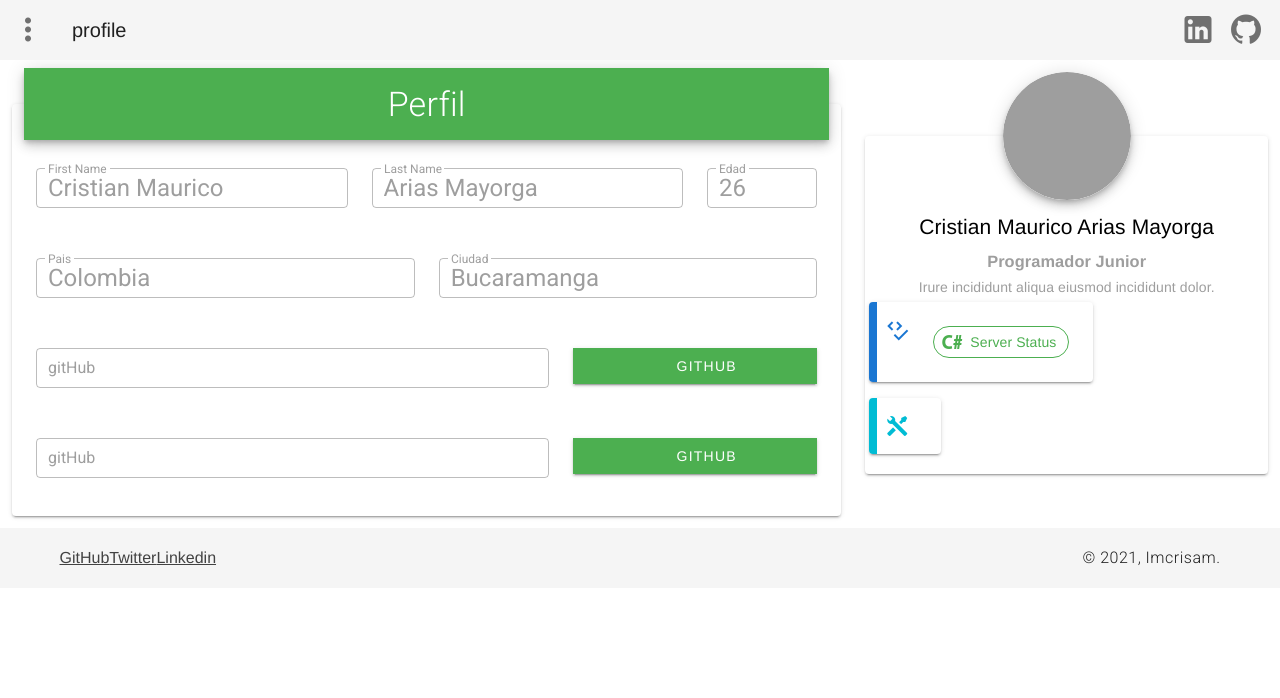
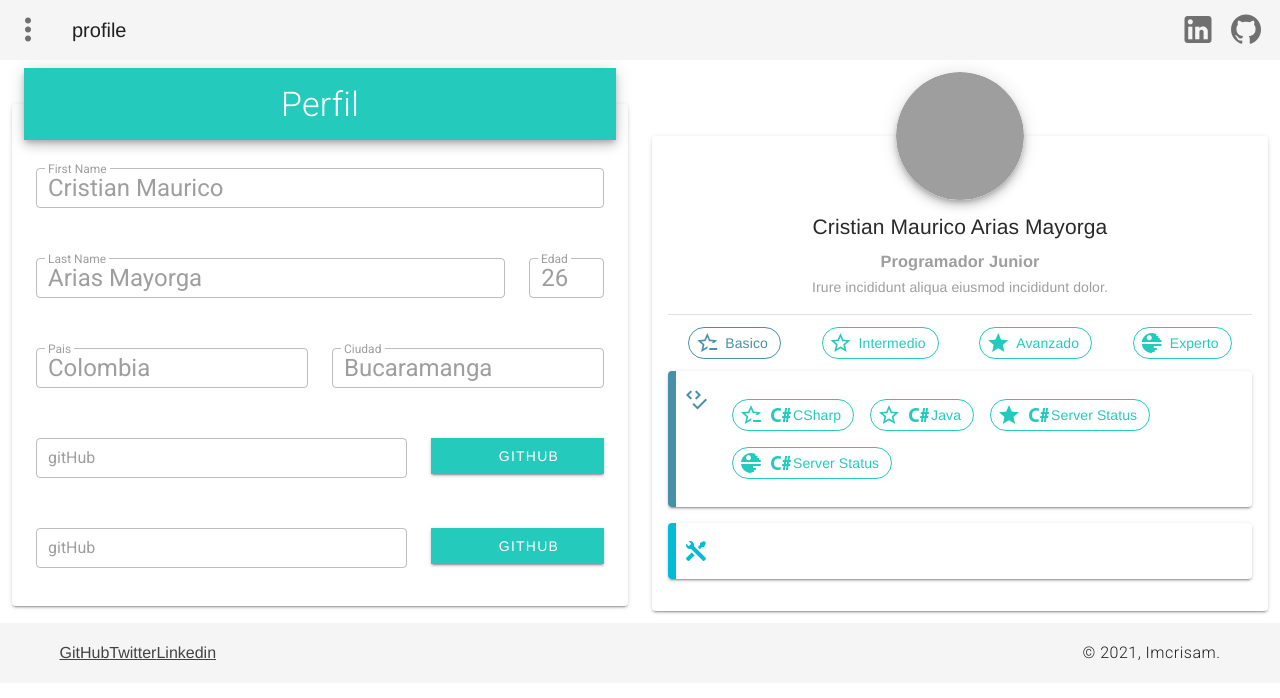
Before and after one commit to ImCrisam/ImCrisam.github.io, a Vue app: page /profile in a window 1280 px wide. Shown: the top 698 px of the page. Built offline with nearby package versions, Linux system fonts and the light colour scheme; grey boxes are pictures that could not be loaded.

Commit message:
add themes color and profile view tenical

```diff
--- a/src/plugins/vuetify.js
+++ b/src/plugins/vuetify.js
@@ -8,5 +8,31 @@ export default new Vuetify({
     lang: {
       locales: { es },
       current: 'es',
+  },
+  theme: {
+    themes: {
+      light: {
+
+        primary: '#4890A8',
+        secondary: '#373A42',
+        comple: '#4869DB',
+
+        compuestoA: '#4890A8',
+        compuestoB: '#4869DB',
+        compuestoC: '#373A42',
+        compuestoD: '#B38F7A',
+        compuestoE: '#DB6848',
+
+        accent: '#82B1FF',
+        error: '#FF5252',
+        info: '#4BA3C7',
+        success: '#24CBBC',
+        warning: '#FFC107',
+
+        while: '#FFFFFF',
+        black: '#292929',
+
+      },
     },
+  },
 });
--- a/src/views/UserProfile.vue
+++ b/src/views/UserProfile.vue
@@ -1,12 +1,12 @@
 <template>
   <v-container id="user-profile" fluid tag="section">
     <v-row justify="center">
-      <v-col cols="12" md="8">
+      <v-col cols="12" md="6">
         <card-title-text title="Perfil">
           <v-form class="mt-12">
             <v-container class="py-0">
               <v-row>
-                <v-col cols="12" sm="5">
+                <v-col cols="12" sm="5" md="12">
                   <v-text-field
                     dense
                     label="First Name"
@@ -17,7 +17,7 @@
                   />
                 </v-col>
 
-                <v-col cols="10" sm="5">
+                <v-col cols="10" sm="5" md="10">
                   <v-text-field
                     dense
                     outlined
@@ -82,7 +82,7 @@
         </card-title-text>
       </v-col>
 
-      <v-col cols="12" md="4">
+      <v-col cols="12" md="6">
         <v-card class="v-card-profile mt-16 text-center">
           <v-avatar size="128" class="mt-n16 elevation-6 text-center">
             <v-img :src="profile.photo" />
@@ -95,21 +95,61 @@
             <p class="font-weight-light grey--text">
               {{ profile.description }}
             </p>
-            <v-row>
+            <v-divider class="mb-2" />
+
+            <v-chip-group column class="mb-2">
+              <v-chip class="ma-auto  text-center" color="primary" outlined>
+                <v-icon left> mdi-star-minus-outline</v-icon>
+                Basico
+              </v-chip>
+              <v-chip class="ma-auto" color="success" outlined>
+                <v-icon left> mdi-star-outline</v-icon>
+                Intermedio
+              </v-chip>
+              <v-chip class="ma-auto " color="success" outlined>
+                <v-icon left> mdi-star</v-icon>
+                Avanzado
+              </v-chip>
+              <v-chip class="ma-auto " color="success" outlined>
+                <v-icon left> mdi-death-star-variant </v-icon>
+                Experto
+              </v-chip>
+            </v-chip-group>
+
             <v-alert
               color="primary"
               border="left"
+
               elevation="2"
               colored-border
               icon="mdi-code-tags-check"
             >
+              <v-chip-group column>
                 <v-chip class="ma-2" color="success" outlined>
-                  <v-icon left> mdi-language-csharp </v-icon>
+                  <v-icon left> mdi-star-minus-outline</v-icon>
+                  <v-icon> mdi-language-csharp </v-icon>
+                  CSharp
+                </v-chip>
+                <v-chip class="ma-2" color="success" outlined>
+                  <v-icon left> mdi-star-outline</v-icon>
+                  <v-icon> mdi-language-csharp </v-icon>
+
+                  Java
+                </v-chip>
+                <v-chip class="ma-2" color="success" outlined>
+                  <v-icon left> mdi-star</v-icon>
+                  <v-icon> mdi-language-csharp </v-icon>
                   Server Status
                 </v-chip>
+                <v-chip class="ma-2" color="success" outlined>
+                  <v-icon left> mdi-death-star-variant </v-icon>
+                  <v-icon> mdi-language-csharp </v-icon>
+                  Server Status
+                </v-chip>
+              </v-chip-group>
             </v-alert>
-            </v-row>
-            <v-row>
+
+
             <v-alert
               color="cyan"
               border="left"
@@ -118,7 +158,7 @@
               icon="mdi-tools"
             >
             </v-alert>
-            </v-row>
+
           </v-card-text>
         </v-card>
       </v-col>
```
Lines whose indentation alone changed are shown as unchanged.
